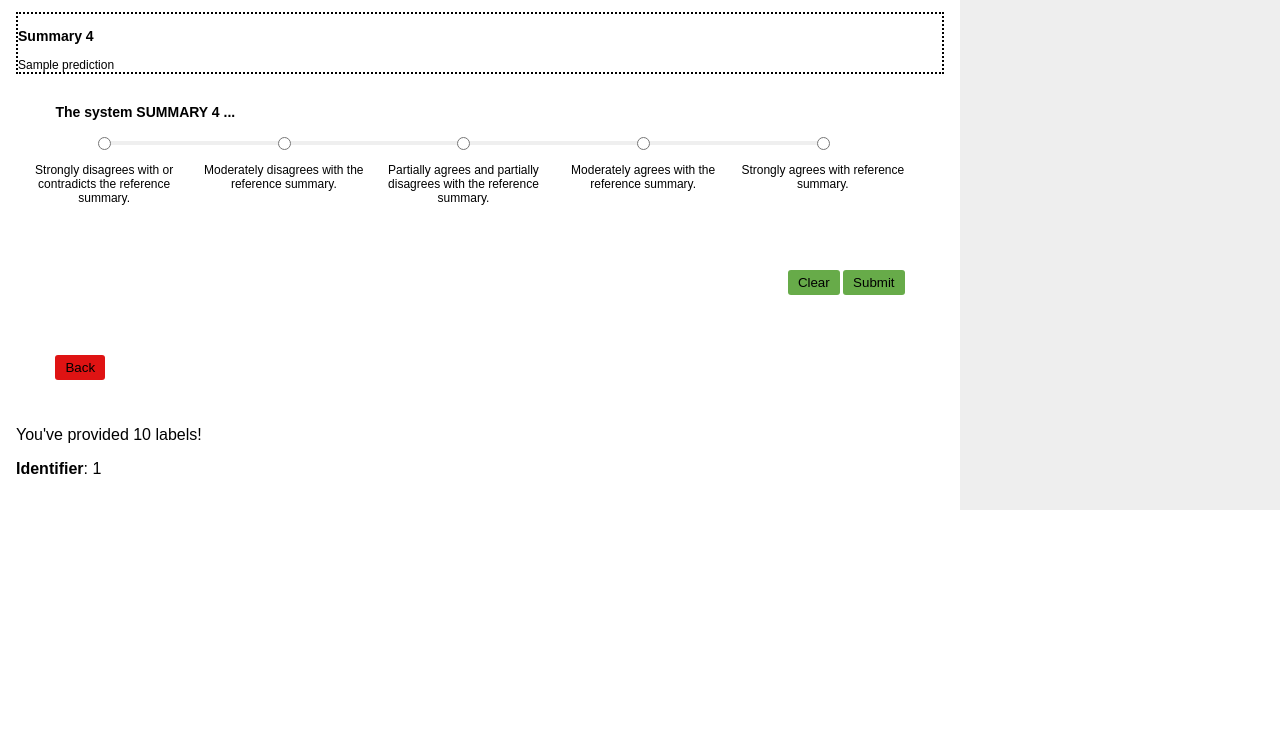
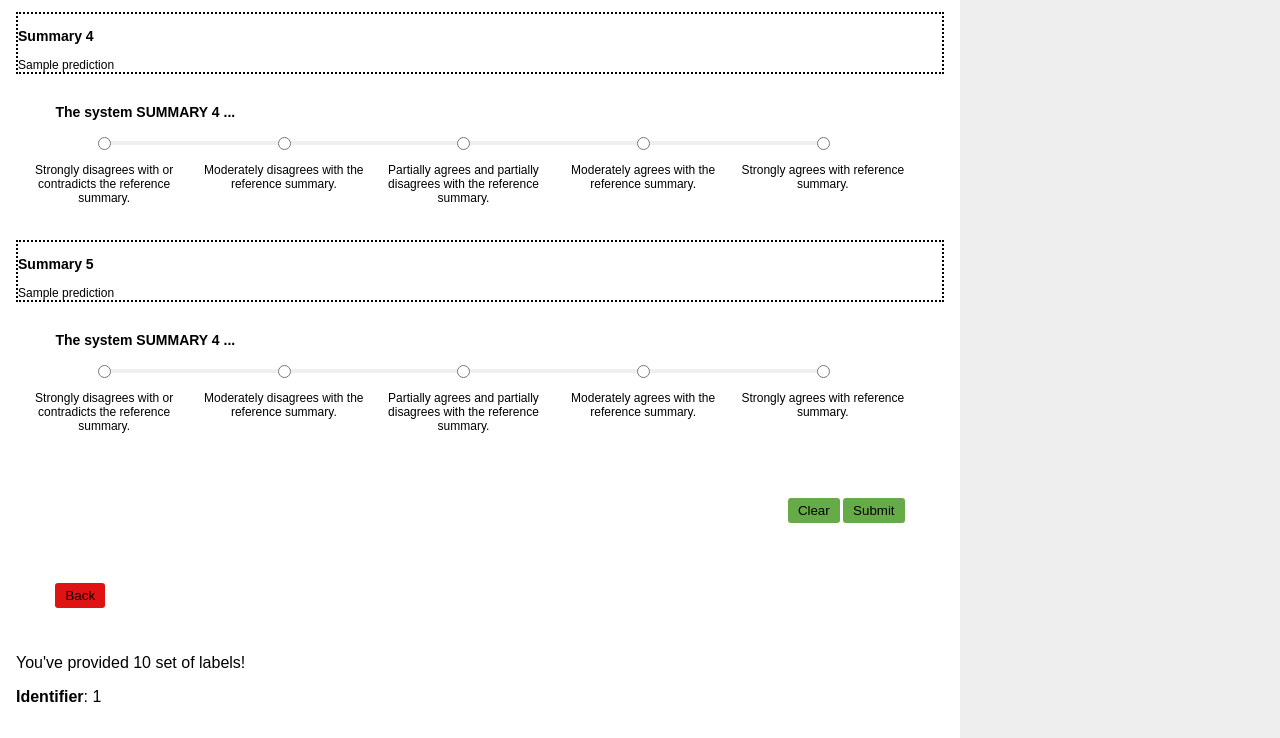
Before and after one commit to bwallace/summary_annotation, a Flask app: template templates/annotate_factuality.html in a window 1280 px wide. Shown: the part 952-1690 px from the top of the page. Before the commit the page ends 1462 px from the top, so only its background shows below. Run offline with Flask 2, Linux system fonts and the light colour scheme; the template is opened without the code that fills it: most values are stand-ins (such as "Sample title", 1, 10 or a date in 2020).

Commit message:
sample annotations

```diff
--- a/templates/annotate_factuality.html
+++ b/templates/annotate_factuality.html
@@ -170,6 +170,37 @@
           </ul>
         </div>
 
+        <div id="generated-summary5" style="border:2px dotted black;">
+            <h3> Summary 5 </h3>
+            {{ predictions[4] }}
+        </div>
+        <div>
+          <label class = 'statement'> The system SUMMARY 4 ... </label>
+
+          <ul class='likert'>
+              <li>
+                <input type="radio" id="test_likert" name="likert_facts5" value="1">
+                Strongly disagrees with or contradicts the reference summary.
+              </li>
+              <li>
+                <input type="radio" name="likert_facts5" value="2">
+                Moderately disagrees with the reference summary.
+              </li>
+              <li>
+                <input type="radio" name="likert_facts5" value="3">
+                Partially agrees and partially disagrees with the reference summary.
+              </li>
+              <li>
+                <input type="radio" name="likert_facts5" value="4">
+                Moderately agrees with the reference summary.
+              </li>
+              <li>
+                <input type="radio" name="likert_facts5" value="5">
+                Strongly agrees with reference summary.
+              </li>
+          </ul>
+        </div>
+
       </div>
 
 
@@ -187,7 +218,7 @@
   </form>
 </div>
 
-  <p>You've provided {{ already_done }} labels!</p>
+  <p>You've provided {{ already_done }} set of labels!</p>
   <p><!-- <b>System</b>: {{ system }} <--> <b>Identifier</b>: {{ uid }}</p>
 
 
--- a/templates/annotate_relevancy_fluency.html
+++ b/templates/annotate_relevancy_fluency.html
@@ -29,7 +29,7 @@
   <h2>System Summary</h2>
 
   <div id="generated-summary" style="border:2px dotted black;">
-    <h3> Summary {{idx}} </h3>
+    <h3> Summary {{idx + 1}} </h3>
     {{ predictions[idx] }}
     </div>
 
@@ -138,7 +138,7 @@
   </form>
 </div>
 
-  <p>You've provided {{ already_done }} labels!</p>
+  <p>You've provided {{ already_done }} set of labels!</p>
   <p><!-- <b>System</b>: {{ system }} <--> <b>Identifier</b>: {{ uuids }}</p>
 
 
```
Also changed, not shown: app_struct_sum.py (+12 -12 lines), scripts/populate_db.py (+5 -4 lines), templates/annotate_direction.html (+33 -1 lines), 1 other file.
